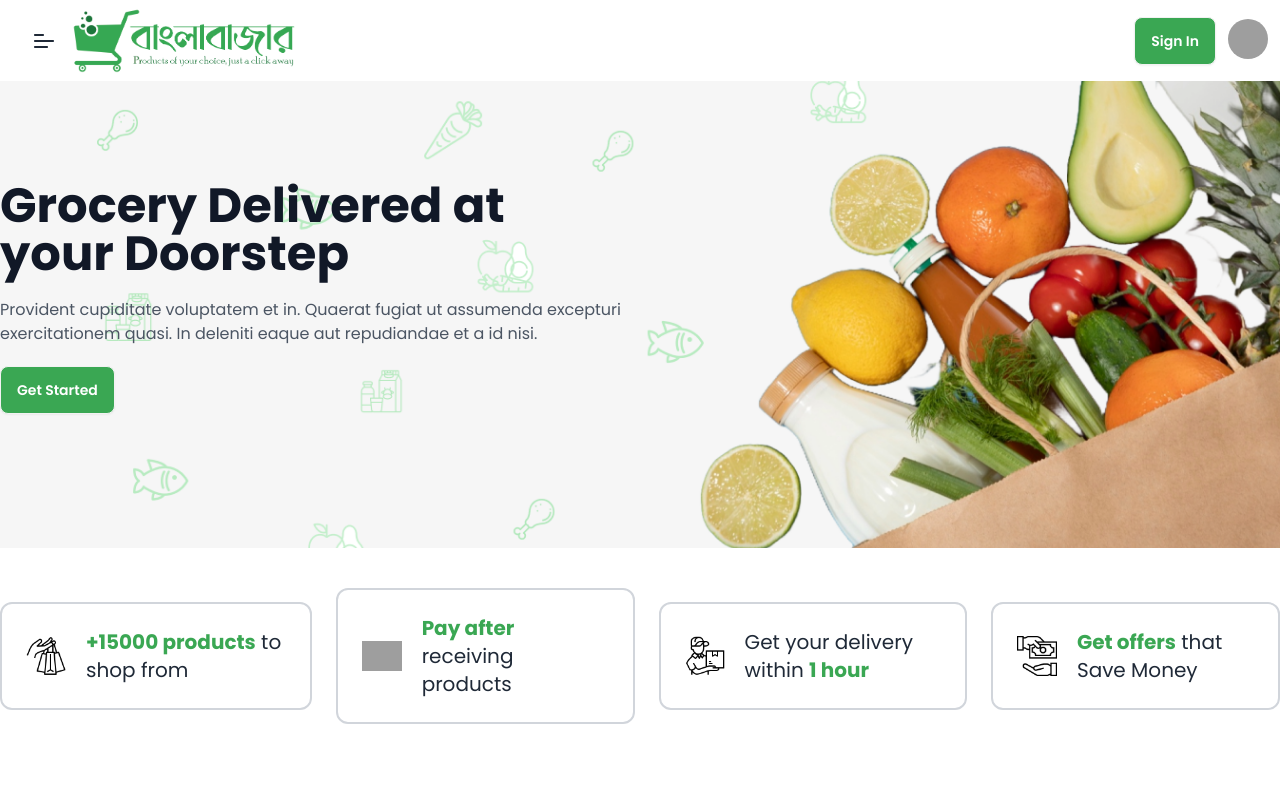
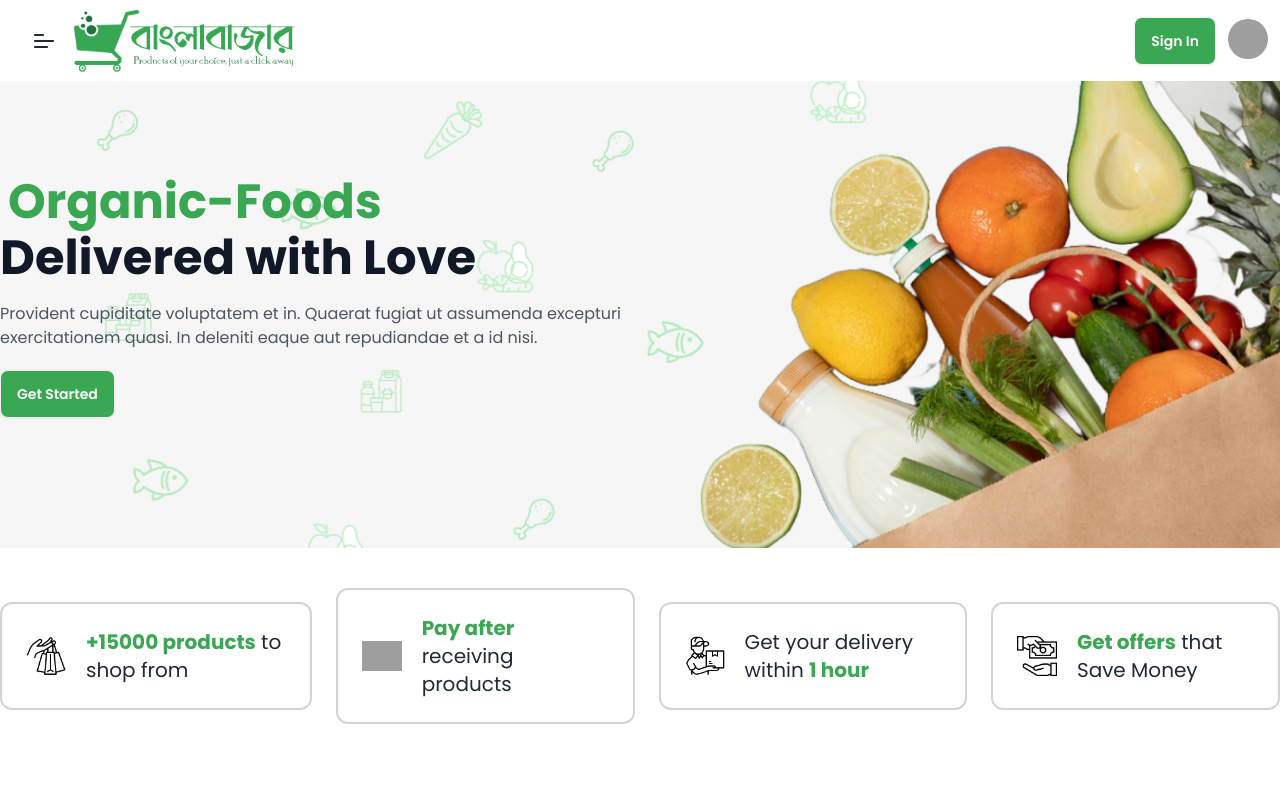
Before and after one commit to hellomaruf/Bangla-Bazaar-Client, a React (Vite) app: page / in a window 1280 px wide. Shown: the top 800 px of the page. Built offline with nearby package versions, Linux system fonts and the light colour scheme; grey boxes are pictures that could not be loaded; a web font is replaced by a local one.

Commit message:
Added flips-word on hero section

```diff
--- a/package.json
+++ b/package.json
@@ -10,12 +10,15 @@
     "preview": "vite preview"
   },
   "dependencies": {
+    "clsx": "^2.1.1",
+    "framer-motion": "^11.3.19",
     "react": "^18.3.1",
     "react-dom": "^18.3.1",
     "react-fast-marquee": "^1.6.5",
     "react-icons": "^5.2.1",
     "react-router-dom": "^6.23.1",
-    "swiper": "^11.1.4"
+    "swiper": "^11.1.4",
+    "tailwind-merge": "^2.4.0"
   },
   "devDependencies": {
     "@types/react": "^18.3.3",
--- a/src/Components/Home/Hero.jsx
+++ b/src/Components/Home/Hero.jsx
@@ -1,17 +1,22 @@
 import heroImg from "../../assets/Imgs/bazar-banner.png";
+import { FlipWords } from "./ui/flip-words";
 function Hero() {
+  const words = ["Fresh-Groceries", "Organic-Foods"];
   return (
-    <div className='pt-12'>
+    <div className="pt-12">
       <div
         className="bg-cover min-h-[500px]"
         style={{
           backgroundImage: `url(${heroImg})`,
         }}
       >
-
         <div className=" flex items-center min-h-[500px] max-w-7xl  mx-auto ">
           <div className=" ">
-            <h1 className="mb-5 text-gray-900 max-w-xl text-5xl font-bold">Grocery Delivered at your Doorstep</h1>
+          <FlipWords className='max-w-xl text-5xl font-bold pb-2 z-0' words={words} />
+            <h1 className="mb-5 text-gray-900 max-w-xl text-5xl font-bold">
+              {" "}
+              Delivered with Love
+            </h1>
             <p className="mb-5 text-gray-600 max-w-2xl">
               Provident cupiditate voluptatem et in. Quaerat fugiat ut assumenda
               excepturi exercitationem quasi. In deleniti eaque aut repudiandae
--- a/src/Components/Home/Offers.jsx
+++ b/src/Components/Home/Offers.jsx
@@ -15,7 +15,7 @@ import { EffectFade, Autoplay } from "swiper/modules";
 
 function Offers() {
   return (
-    <div className="max-w-7xl mx-auto">
+    <div className="max-w-7xl mx-auto py-10">
       <Swiper
         spaceBetween={30}
         effect={"fade"}
--- /dev/null
+++ b/src/Components/Home/ui/flip-words.jsx
@@ -0,0 +1,73 @@
+import { useCallback, useEffect, useState } from "react";
+import { AnimatePresence, motion } from "framer-motion";
+import { cn } from "../../../lib/utils";
+
+export const FlipWords = ({ words, duration = 3000, className }) => {
+  const [currentWord, setCurrentWord] = useState(words[0]);
+  const [isAnimating, setIsAnimating] = useState(false);
+
+  const startAnimation = useCallback(() => {
+    const word = words[words.indexOf(currentWord) + 1] || words[0];
+    setCurrentWord(word);
+    setIsAnimating(true);
+  }, [currentWord, words]);
+
+  useEffect(() => {
+    if (!isAnimating)
+      setTimeout(() => {
+        startAnimation();
+      }, duration);
+  }, [isAnimating, duration, startAnimation]);
+
+  return (
+    <AnimatePresence
+      onExitComplete={() => {
+        setIsAnimating(false);
+      }}
+    >
+      <motion.div
+        initial={{
+          opacity: 0,
+          y: 10,
+        }}
+        animate={{
+          opacity: 1,
+          y: 0,
+        }}
+        transition={{
+          type: "spring",
+          stiffness: 100,
+          damping: 10,
+        }}
+        exit={{
+          opacity: 0,
+          y: -40,
+          x: 40,
+          filter: "blur(8px)",
+          scale: 2,
+          position: "absolute",
+        }}
+        className={cn(
+          "z-10 inline-block relative text-left text-[#3aa753]  px-2",
+          className
+        )}
+        key={currentWord}
+      >
+        {currentWord.split("").map((letter, index) => (
+          <motion.span
+            key={currentWord + index}
+            initial={{ opacity: 0, y: 10, filter: "blur(8px)" }}
+            animate={{ opacity: 1, y: 0, filter: "blur(0px)" }}
+            transition={{
+              delay: index * 0.08,
+              duration: 0.4,
+            }}
+            className="inline-block"
+          >
+            {letter}
+          </motion.span>
+        ))}
+      </motion.div>
+    </AnimatePresence>
+  );
+};
--- /dev/null
+++ b/src/lib/utils.js
@@ -0,0 +1,6 @@
+import { clsx } from "clsx";
+import { twMerge } from "tailwind-merge";
+
+export function cn(...inputs) {
+  return twMerge(clsx(inputs));
+}
```
Also changed, not shown: .eslintrc.cjs, 1 other file (tests, documents, lock files or other folders).
